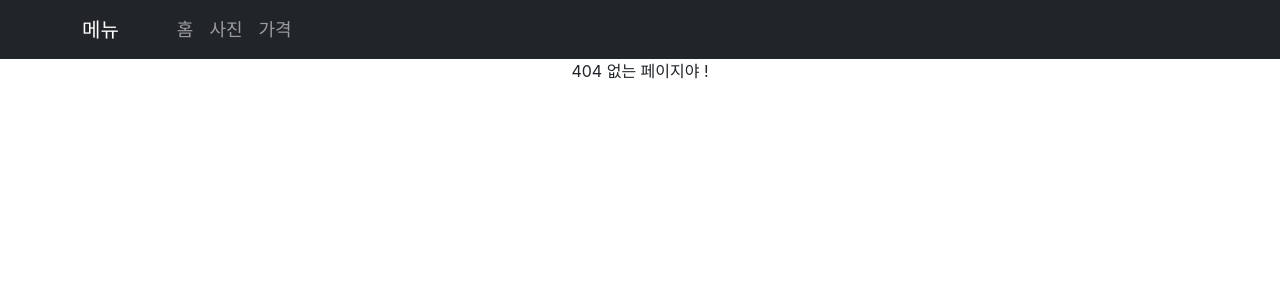
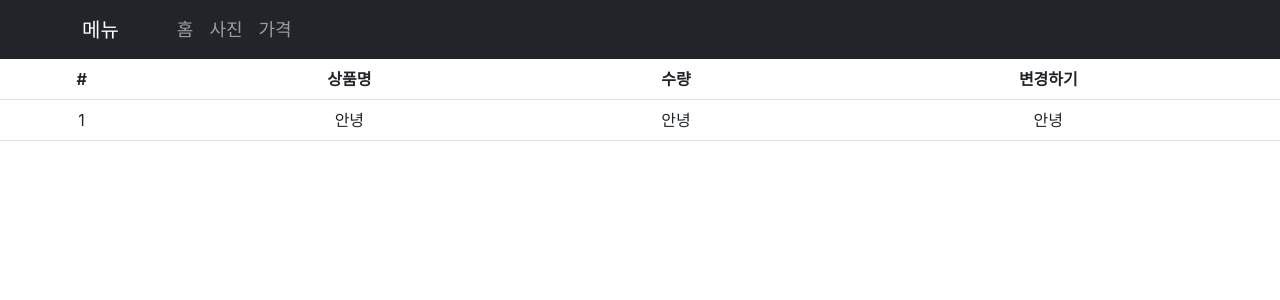
Before and after one commit to cottonsweet/React-Shop, a React (Create React App) app: page /cart in a window 1280 px wide. Before the commit this address had no page. Shown: the top 300 px of the page. Built offline with nearby package versions, Linux system fonts and the light colour scheme.

Commit message:
redux 설치 및 셋팅

```diff
--- a/package.json
+++ b/package.json
@@ -3,6 +3,7 @@
   "version": "0.1.0",
   "private": true,
   "dependencies": {
+    "@reduxjs/toolkit": "^1.8.6",
     "@testing-library/jest-dom": "^5.16.5",
     "@testing-library/react": "^13.4.0",
     "@testing-library/user-event": "^13.5.0",
@@ -11,6 +12,7 @@
     "react": "^18.2.0",
     "react-bootstrap": "^2.5.0",
     "react-dom": "^18.2.0",
+    "react-redux": "^8.0.4",
     "react-router-dom": "^6.4.2",
     "react-scripts": "5.0.1",
     "styled-components": "^5.3.6",
--- a/src/App.js
+++ b/src/App.js
@@ -5,6 +5,7 @@
 import data from "./data.js";
 import DetailItem from "./routes/detail.js";
 import axios from "axios";
+import Cart from "./routes/Cart.js";
 
 // 컨텍스트는 State의 보관함을 만들어주는 함수
 export const Context1 = createContext();
@@ -62,14 +63,9 @@
           }
         />
 
-        <Route
-          path="/detail/:id"
-          element={
-            <Context1.Provider value={{ stock }}>
-              <DetailItem shoes={shoes} />
-            </Context1.Provider>
-          }
-        />
+        <Route path="/detail/:id" element={<DetailItem shoes={shoes} />} />
+
+        <Route path="/cart" element={<Cart />} />
 
         <Route path="/about" element={<About />}>
           <Route path="member" element={<div>멤버 !</div>} />
--- a/src/index.js
+++ b/src/index.js
@@ -4,13 +4,17 @@
 import App from "./App";
 import reportWebVitals from "./reportWebVitals";
 import { BrowserRouter } from "react-router-dom";
+import { Provider } from "react-redux";
+import store from "./store.js";
 
 const root = ReactDOM.createRoot(document.getElementById("root"));
 root.render(
   <React.StrictMode>
-    <BrowserRouter>
-      <App />
-    </BrowserRouter>
+    <Provider store={store}>
+      <BrowserRouter>
+        <App />
+      </BrowserRouter>
+    </Provider>
   </React.StrictMode>,
 );
 
--- /dev/null
+++ b/src/routes/Cart.js
@@ -0,0 +1,28 @@
+import { Table } from "react-bootstrap";
+
+const Cart = () => {
+  return (
+    <div>
+      <Table>
+        <thead>
+          <tr>
+            <th>#</th>
+            <th>상품명</th>
+            <th>수량</th>
+            <th>변경하기</th>
+          </tr>
+        </thead>
+        <tbody>
+          <tr>
+            <td>1</td>
+            <td>안녕</td>
+            <td>안녕</td>
+            <td>안녕</td>
+          </tr>
+        </tbody>
+      </Table>
+    </div>
+  );
+};
+
+export default Cart;
--- a/src/routes/detail.js
+++ b/src/routes/detail.js
@@ -17,7 +17,7 @@
 `;
 
 const DetailItem = (props) => {
-  const { a } = useContext(Context1);
+  // const { a } = useContext(Context1);
 
   const { id } = useParams();
   const [count, setCount] = useState(0);
--- /dev/null
+++ b/src/store.js
@@ -0,0 +1,5 @@
+import { configureStore } from "@reduxjs/toolkit";
+
+export default configureStore({
+  reducer: {},
+});
```
Also changed, not shown: 1 other file (tests, documents, lock files or other folders).
